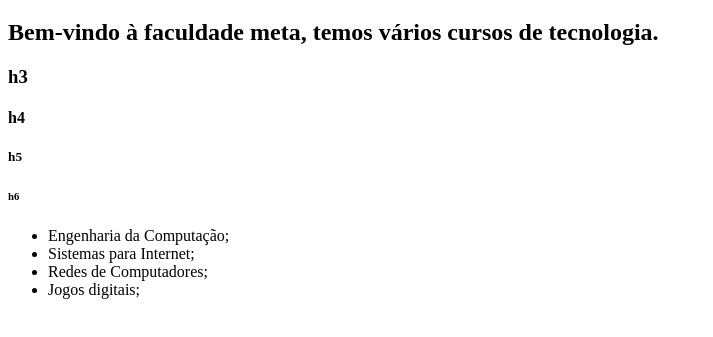
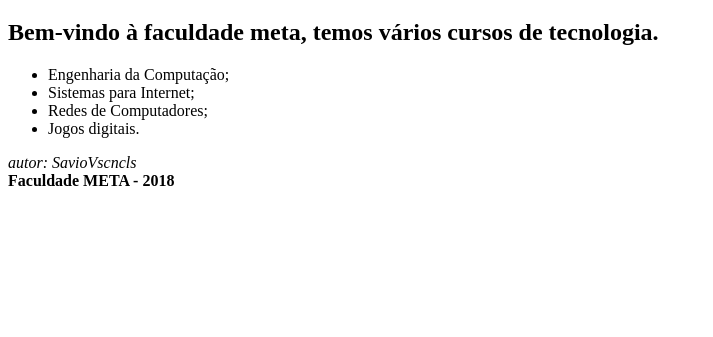
Before and after one commit to saviovscncls/Aula1-HTML, a plain HTML site: page index.html in a window 1280 px wide. Shown: the part 61-398 px from the top of the page, without its empty margins (0-713 px from the left). Drawn offline with Linux system fonts and the light colour scheme.

Commit message:
Atualização do arquivo index

```diff
--- a/index.html
+++ b/index.html
@@ -7,15 +7,13 @@
 <body>
 	<h1>Faculdade META</h1>
 	<h2>Bem-vindo à faculdade meta, temos vários cursos de tecnologia.</h2>
-<h3>h3</h3>
-<h4>h4</h4>
-<h5>h5</h5>
-<h6>h6</h6>
 	<ul>
 		<li>Engenharia da Computação; </li>
 		<li>Sistemas para Internet; </li>
 		<li>Redes de Computadores;</li>
-	<li>Jogos digitais;</li>
+		<li>Jogos digitais.</li>
 	</ul>
+	<i> autor: SavioVscncls</i> <br>
+	<b>Faculdade META - 2018</b> <!-- STRONG FAZ A MESMA COISA -->
 </body>
 </html>
```
Lines whose indentation alone changed are shown as unchanged.
